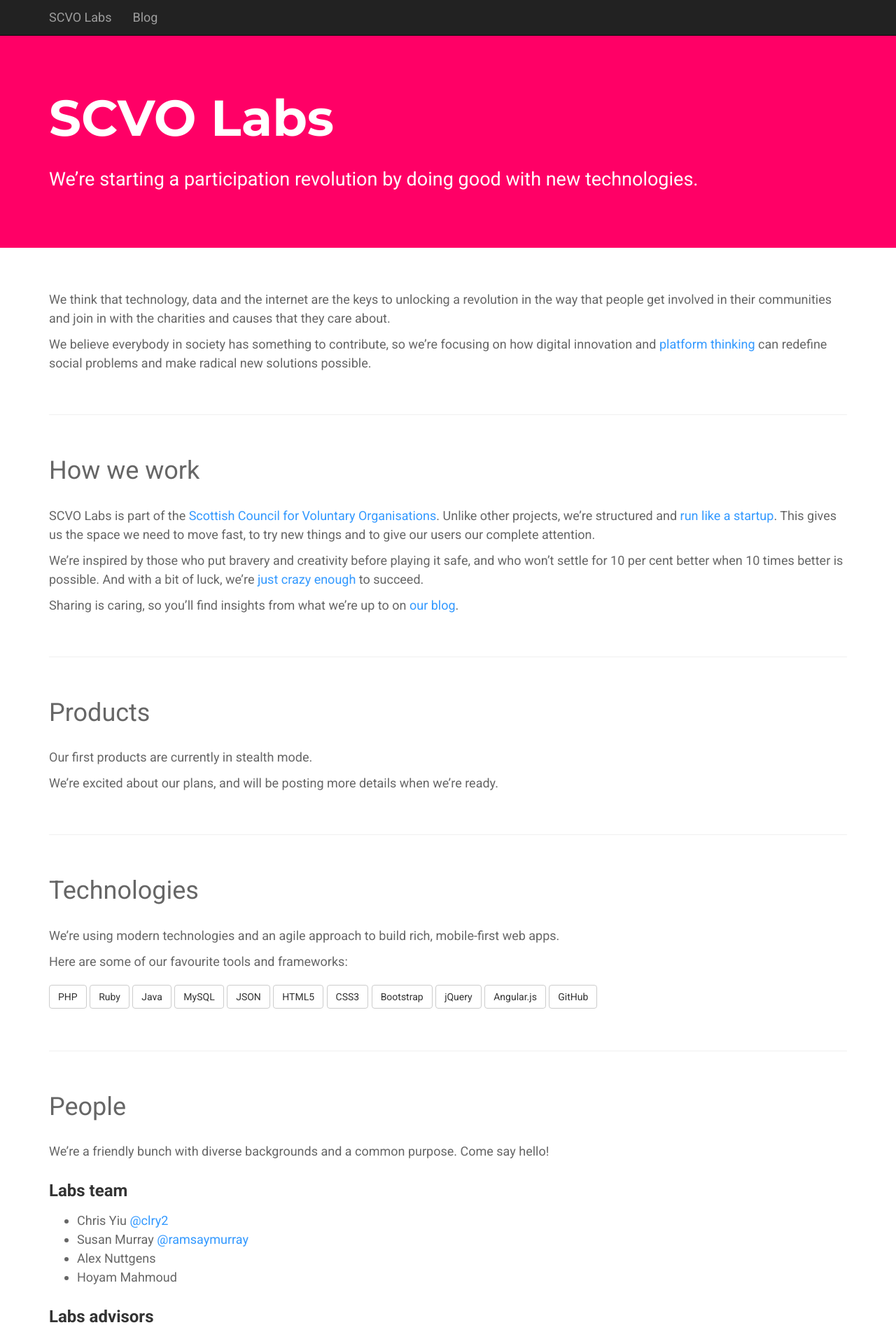
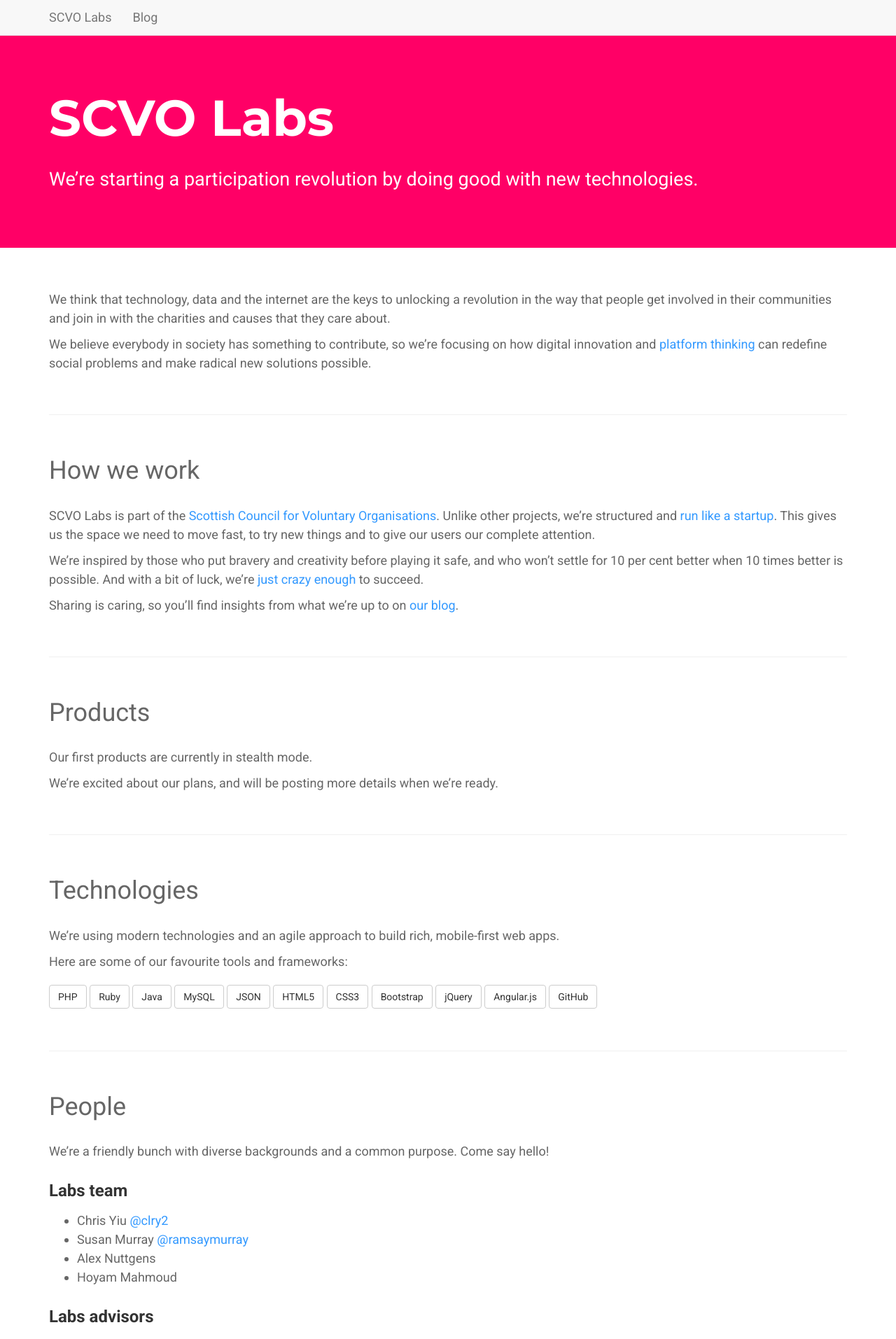
Before and after one commit to scvolabs/scvolabs-website, a Jekyll site: the page built from index.md, in a window 1280 px wide. Shown: the top 1913 px of the page at 70% size. Built offline with Jekyll 4.4.1, drawn with Linux system fonts in a browser that asks for light colours; nearby versions of some CDN libraries.

Commit message:
light nabber

```diff
--- a/_includes/header.html
+++ b/_includes/header.html
@@ -1,4 +1,4 @@
-<div class="navbar navbar-inverse navbar-static-top" role="navigation">
+<div class="navbar navbar-default navbar-static-top" role="navigation">
   <div class="container">
 
     <div class="navbar-header">
```
